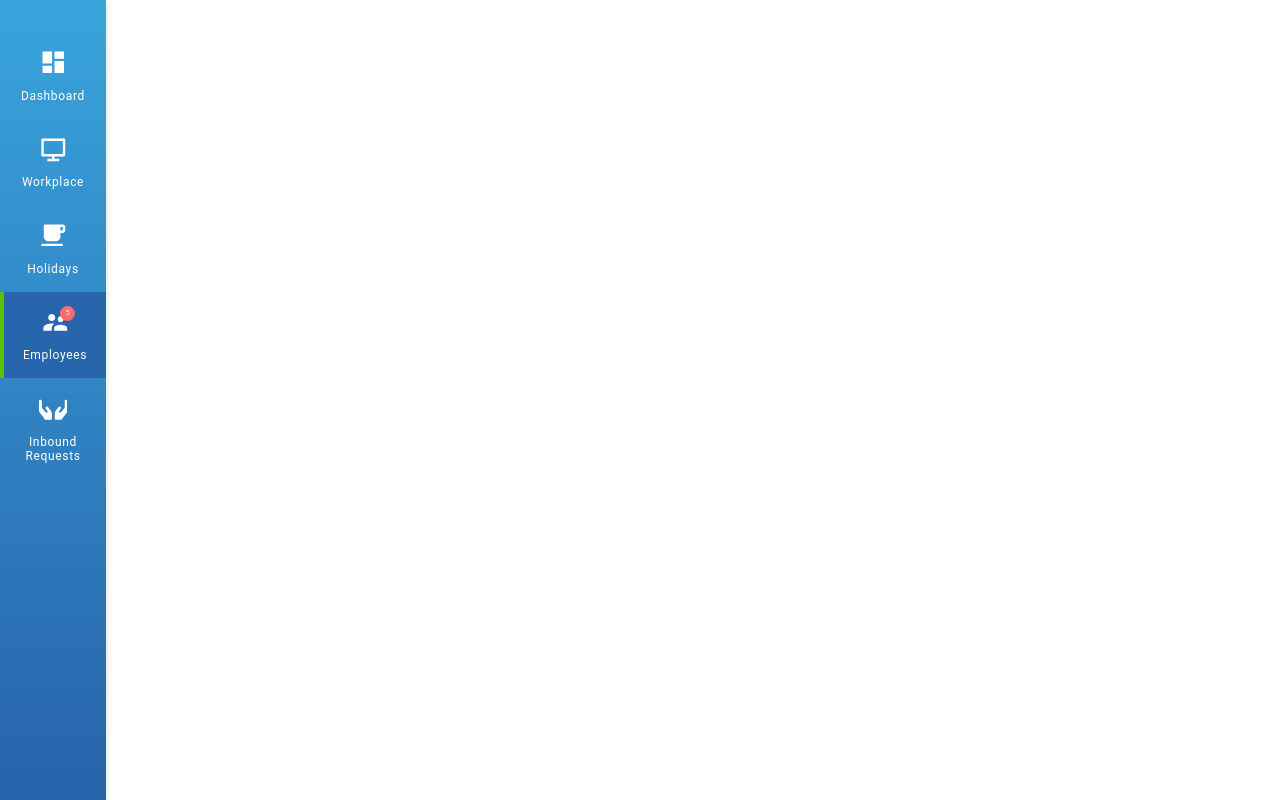
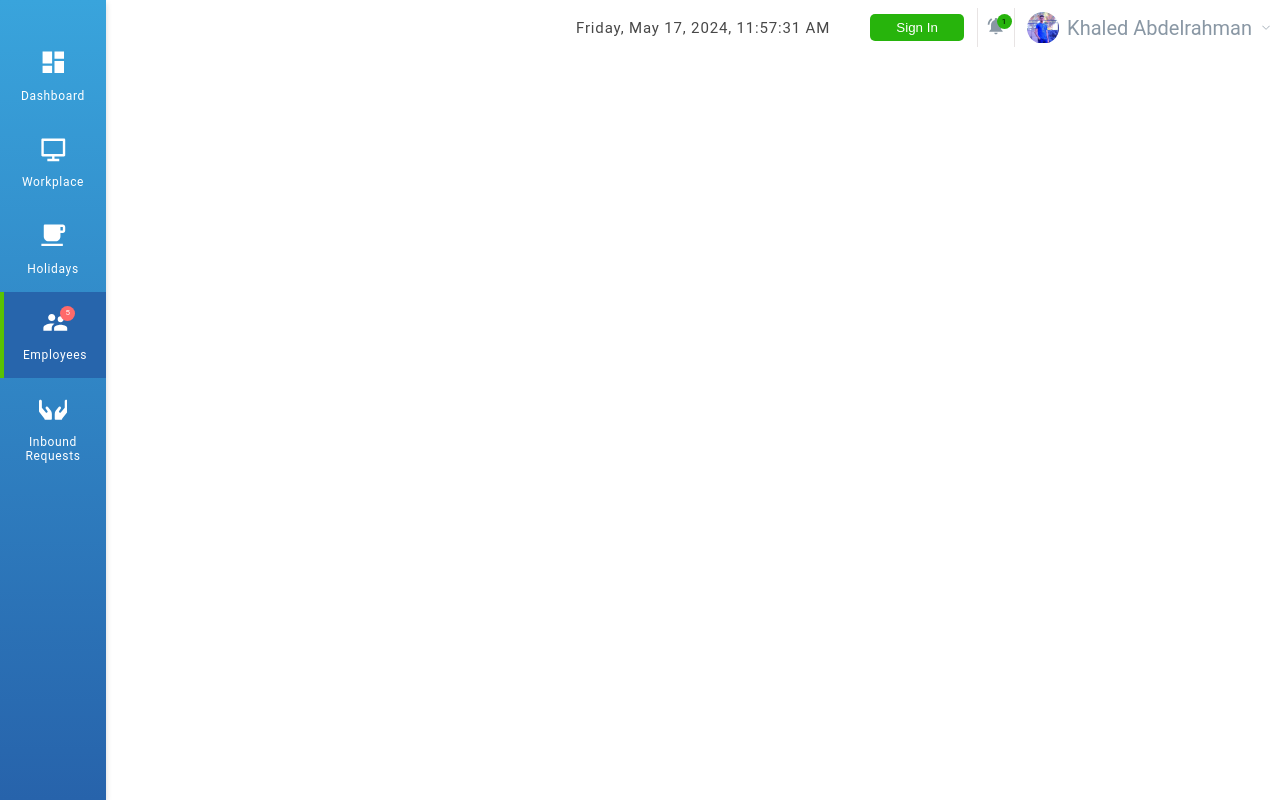
Before and after one commit to khaleed2002/react-employees-task, a React (Vite) app: page / in a window 1280 px wide. Built offline with nearby package versions, Linux system fonts and the light colour scheme.

Commit message:
setup Header component

```diff
--- a/src/App.jsx
+++ b/src/App.jsx
@@ -1,11 +1,18 @@
+import Header from './components/Header/Header'
 import Sidebar from './components/Sidebar/Sidebar'
 
 function App() {
 
   return (
-    <>
-      <Sidebar />
-    </>
+    <div className="app-container">
+      <div className="sidebar-container">
+        <Sidebar />
+
+      </div>
+      <div className="content-wrapper">
+        <Header />
+      </div>
+    </div>
   )
 }
 
--- /dev/null
+++ b/src/components/Header/DateTimeDisplay.jsx
@@ -0,0 +1,34 @@
+import { useState, useEffect } from 'react';
+
+const DateTimeDisplay = () => {
+    const [dateTime, setDateTime] = useState(new Date());
+
+    useEffect(() => {
+        const intervalID = setInterval(() => {
+            setDateTime(new Date());
+        }, 1000);
+
+        return () => clearInterval(intervalID);
+    }, []);
+
+    const options = {
+        weekday: 'long',
+        year: 'numeric',
+        month: 'short',
+        day: '2-digit',
+        hour: '2-digit',
+        minute: '2-digit',
+        second: '2-digit',
+        hour12: true,
+    };
+
+    const formattedDateTime = dateTime.toLocaleString('en-US', options);
+
+    return (
+        <p>
+            {formattedDateTime}
+        </p>
+    );
+};
+
+export default DateTimeDisplay;
--- /dev/null
+++ b/src/components/Header/Header.css
@@ -0,0 +1,85 @@
+.header {
+    display: flex;
+    flex-direction: row-reverse;
+    font-family: Roboto;
+}
+
+.authentication {
+    display: flex;
+    flex-direction: row-reverse;
+    gap: 12.5px;
+    padding: 0.5rem;
+}
+
+
+.authentication .notification {
+    border-right: solid 0.5px #e8e4e4;
+    border-left: solid 0.5px #e8e4e4;
+    display: flex;
+    justify-content: center;
+    align-items: center;
+    padding: 0.5rem;
+}
+
+.notification-container {
+    position: relative;
+    cursor: pointer;
+}
+
+.notification-icon {
+    width: 20px;
+    height: 20px;
+
+
+}
+
+.profile {
+    color: #8997a4;
+    align-items: center;
+    font-size: 20px;
+    display: flex;
+    flex-direction: row-reverse;
+    gap: 8px;
+}
+
+.profile img {
+    width: 32px;
+    height: 32px;
+    border-radius: 50%;
+    object-fit: contain;
+}
+
+.profile .profile-icon {
+    width: 12px;
+    height: 7.4px;
+}
+
+.profile .profile-name {
+    font-size: 20px;
+    line-height: 1.2;
+}
+
+.sign-in-container {
+    display: flex;
+    justify-content: center;
+    align-items: center;
+
+}
+
+.btn.sign-in {
+    background-color: #27b40c;
+}
+
+.date-container {
+    display: flex;
+    justify-content: center;
+    align-items: center;
+    padding-right: 2rem;
+}
+
+.date-container p {
+    font-size: 15px;
+    line-height: 1.2;
+    letter-spacing: 0.83px;
+    color: #474747;
+}
--- /dev/null
+++ b/src/components/Header/Header.jsx
@@ -0,0 +1,37 @@
+import './Header.css';
+import Profile from './Profile';
+import profilePic from '../../assets/profile.jpg'
+import { MdNotificationsActive } from "react-icons/md";
+import DateTimeDisplay from './DateTimeDisplay';
+
+const Header = () => {
+    // const currentDate = new Date().toLocaleString();
+
+    return (
+        <div className="header">
+            <div className="authentication">
+                <Profile name='Khaled Abdelrahman' imgSrc={profilePic} />
+                <div className="notification">
+                    <div className="notification-container">
+                        <span className="notification-span" style={{
+                            backgroundColor: "#27b40c"
+                        }}>1</span>
+                        <MdNotificationsActive color='#8997a4' className="notification-icon"></MdNotificationsActive>
+
+                    </div>
+
+                </div>
+                <div className="sign-in-container">
+                    <button className="btn sign-in">Sign In</button>
+                </div>
+            </div>
+            <div className="date-container">
+                <DateTimeDisplay />
+            </div>
+
+
+        </div >
+    );
+};
+
+export default Header;
--- /dev/null
+++ b/src/components/Header/Profile.jsx
@@ -0,0 +1,12 @@
+import { SlArrowDown } from "react-icons/sl";
+
+const Profile = ({ name, imgSrc }) => {
+    return (
+        <div className='profile'>
+            <SlArrowDown className='profile-icon' />
+            <p className="profile-name">{name}</p>
+            <img src={imgSrc} alt="profile image" />
+        </div>
+    )
+}
+export default Profile
--- a/src/components/Sidebar/Sidebar.css
+++ b/src/components/Sidebar/Sidebar.css
@@ -56,7 +56,7 @@
     position: relative;
 }
 
-.sidebar-item .notification {
+.notification-span {
     position: absolute;
     top: -2px;
     right: -6px;
--- a/src/components/Sidebar/SidebarItem.jsx
+++ b/src/components/Sidebar/SidebarItem.jsx
@@ -3,7 +3,7 @@ const SidebarItem = ({ title, icon }) => {
     return (
         <div className={`sidebar-item ${title === 'employees' ? 'active' : ''}`}>
             <div className="icon-container">
-                {title === 'employees' ? <span className="notification">5</span> : ""}
+                {title === 'employees' ? <span className="notification-span">5</span> : ""}
                 {icon}
             </div>
             <p>{title}</p>
--- a/src/index.css
+++ b/src/index.css
@@ -18,3 +18,21 @@ body {
   font-weight: 400;
   line-height: 1;
 }
+
+.btn {
+  width: 94px;
+  height: 27px;
+  border-radius: 5px;
+  border: 0;
+  cursor: pointer;
+  color: #fff;
+}
+
+.app-container {
+  display: flex;
+  flex-direction: row;
+}
+
+.content-wrapper {
+  flex: 1;
+}
```
Also changed, not shown: src/assets/profile.jpg (added).
